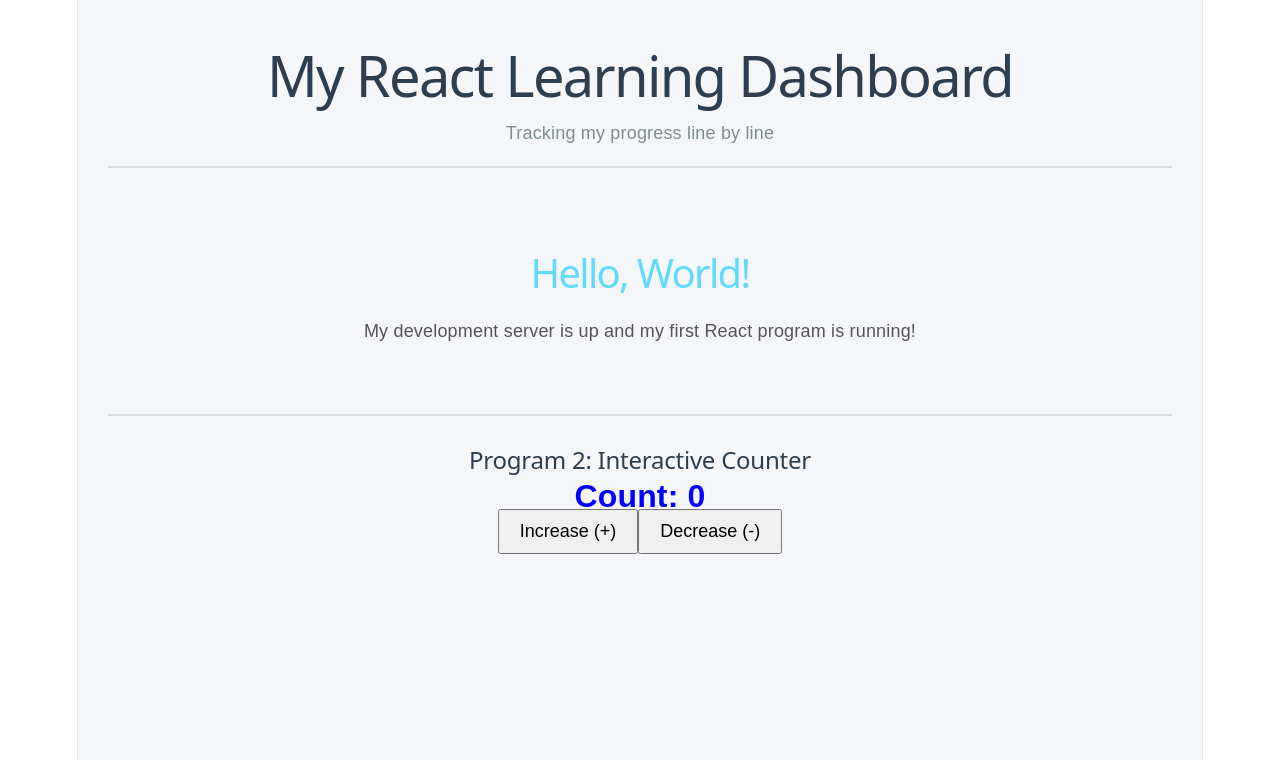
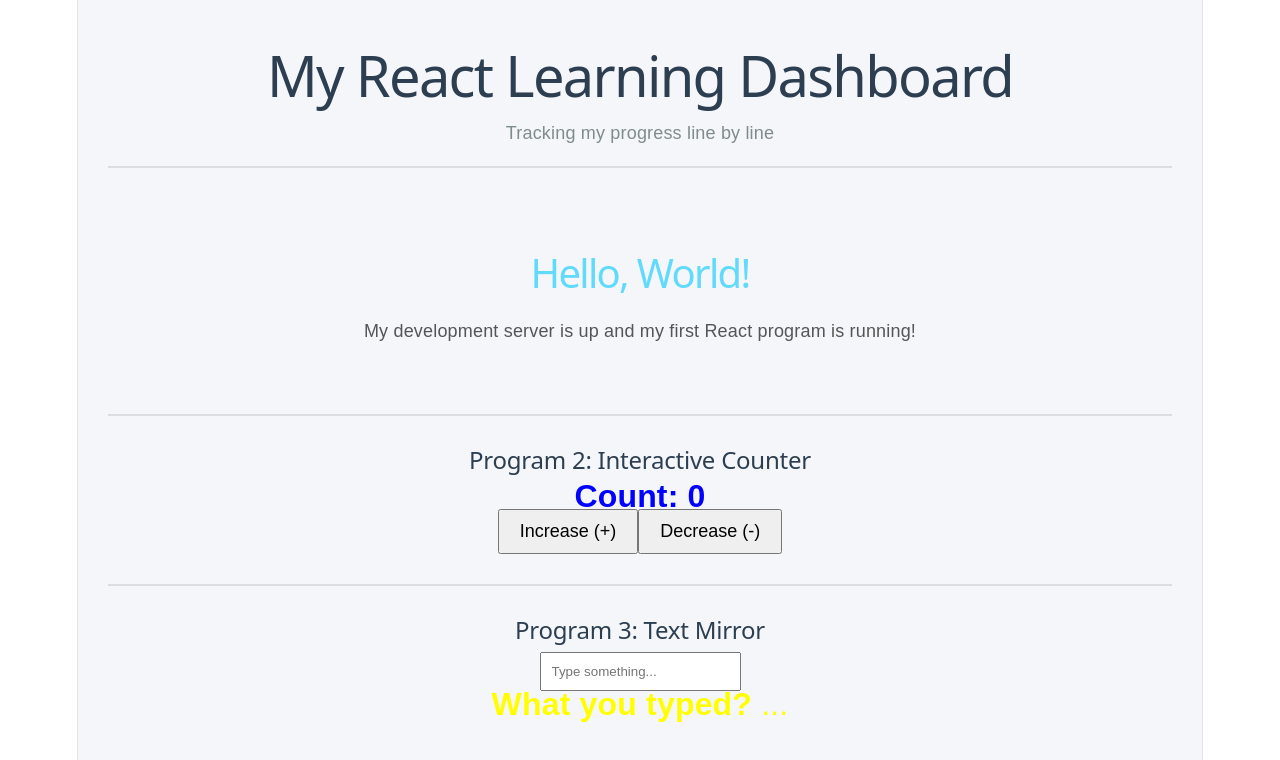
Before and after one commit to nayana649/My-React-App, a React (Vite) app: page / in a window 1280 px wide. Shown: the top 760 px of the page. Built offline with nearby package versions, Linux system fonts and the light colour scheme.

Commit message:
Added TextMirror component and linked to learning dashboard

```diff
--- a/src/App.jsx
+++ b/src/App.jsx
@@ -1,6 +1,7 @@
 import React from 'react';
 import HelloWorld from './HelloWorld';
 import Counter from './Counter';
+import TextMirror from './TextMirror'; // 1. Imported Program 3
 
 function App() {
   return (
@@ -9,13 +10,16 @@
       <p style={{ textAlign: 'center', color: '#7f8c8d' }}>Tracking my progress line by line</p>
       <hr style={{ border: '1px solid #dcdde1', margin: '20px 0' }} />
 
-      {/* Program 1: Static Component */}
       <HelloWorld />
 
       <hr style={{ border: '1px solid #dcdde1', margin: '30px 0' }} />
 
-      {/* Program 2: State Component */}
       <Counter />
+
+      <hr style={{ border: '1px solid #dcdde1', margin: '30px 0' }} />
+
+      {/* 2. Display Program 3 */}
+      <TextMirror />
 
     </div>
   );
--- /dev/null
+++ b/src/TextMirror.jsx
@@ -0,0 +1,27 @@
+import React, { useState } from 'react';
+
+function TextMirror() {
+    const [text, setText] = useState('');
+
+    const handleChange = (event) => {
+        setText(event.target.value);
+    };
+
+    return (
+        <div style= {{textAlign: 'center', marginTop: '20px', fontSize: '24px', color: 'red', fontFamily: 'Arial, sans-serif'}}>
+            <h2 style = {{color: '#2c3e50'}}>Program 3: Text Mirror</h2>
+            <input
+                type="text"
+                placeholder="Type something..."
+                value={text}
+                onChange={handleChange}
+                style={{padding: '10px', color: 'blue'}}
+            />
+            <p style={{fontSize: '32px', color: 'yellow'}}>
+                <strong>What you typed?</strong> {text || "..."}
+            </p>
+        </div>
+    );
+}
+
+export default TextMirror;
```
